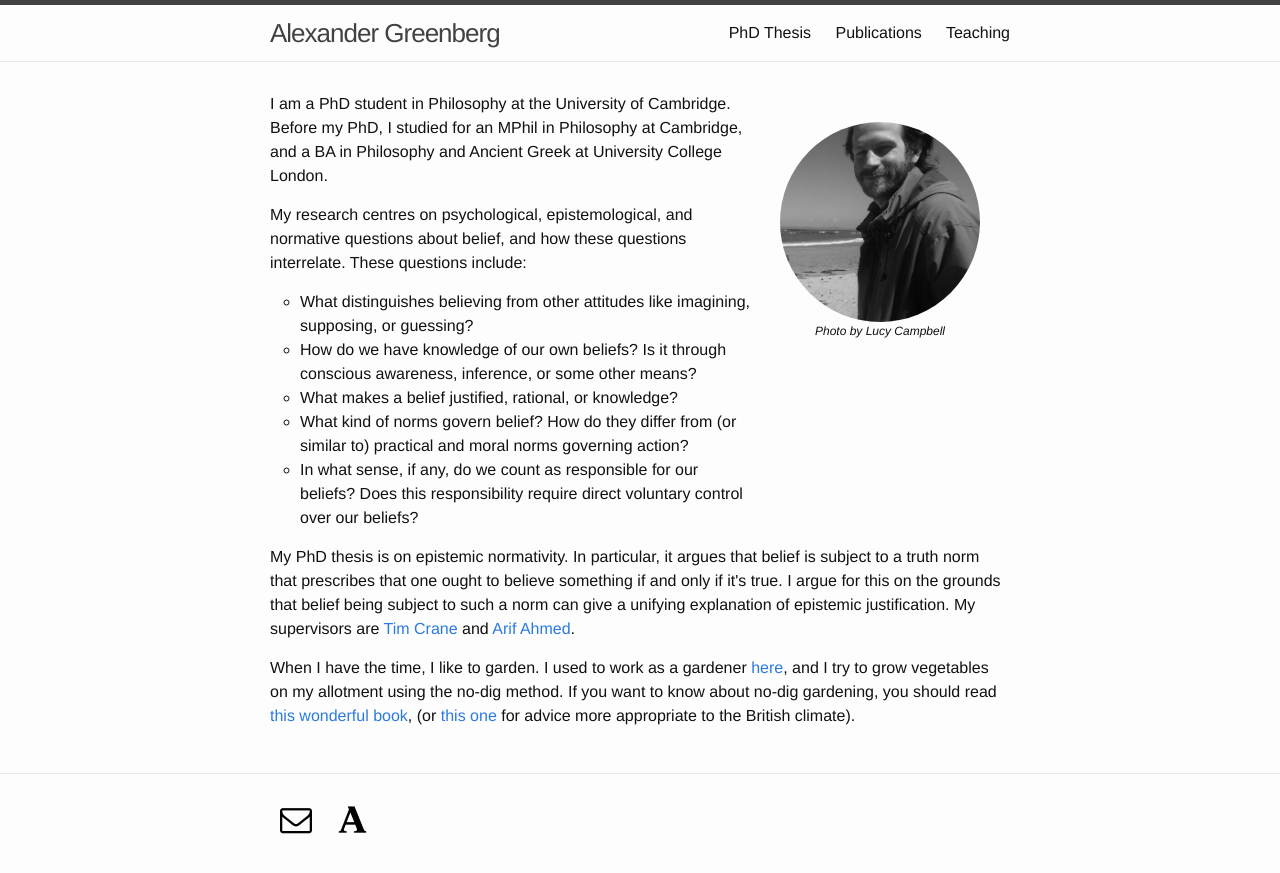
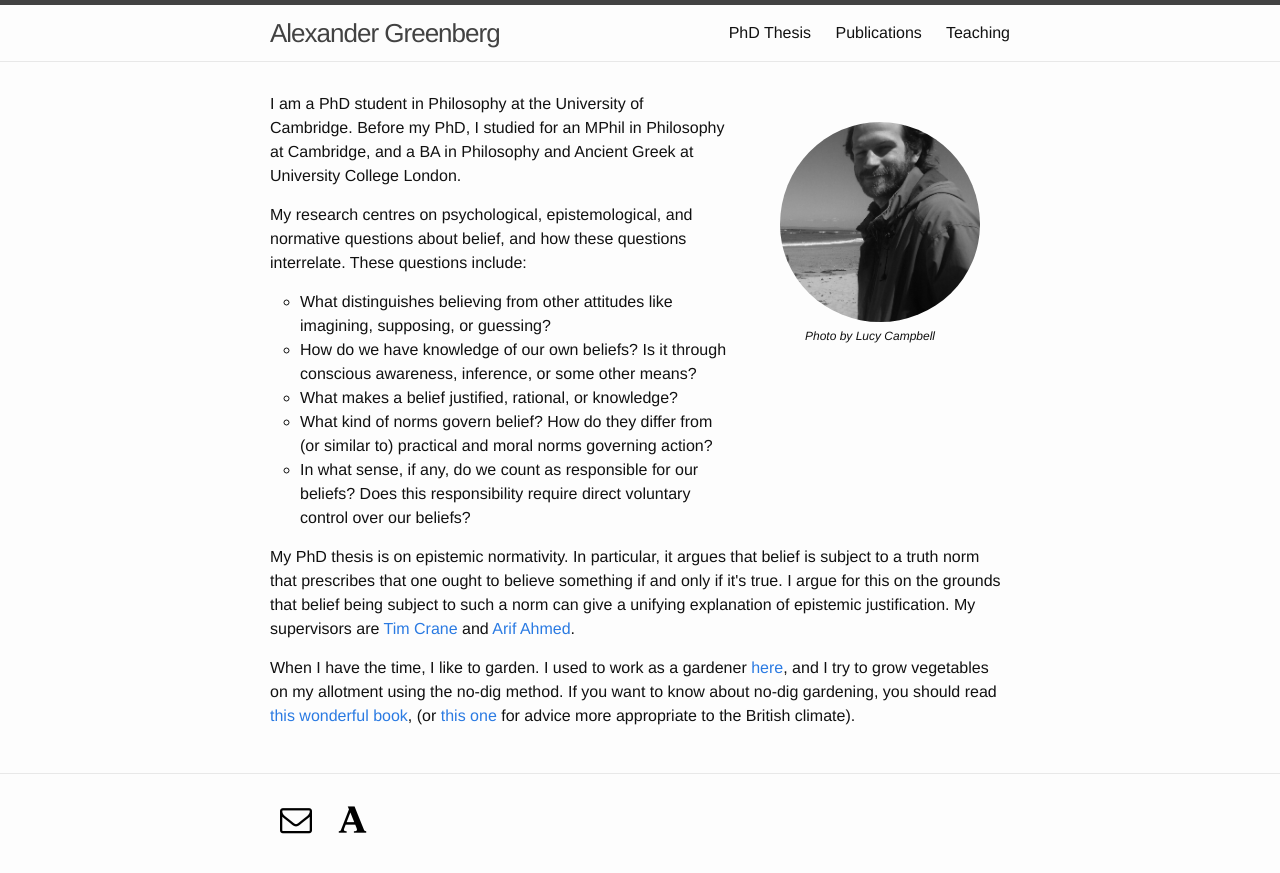
Before and after one commit to alexandergreenberg/alexandergreenberg.github.io, a Jekyll site: the page built from index.html, in a window 1280 px wide. Shown: the top 873 px of the page. Built offline with Jekyll 4.4.1, drawn with Linux system fonts in a browser that asks for light colours; some web fonts are replaced.

Commit message:
photo credit right place
Changed padding on profile-picture (but removed it $on-palm) and increased size of picture-frame ($on-palm), to get the photo credit in the right place.

```diff
--- a/_sass/_layout.scss
+++ b/_sass/_layout.scss
@@ -261,10 +261,11 @@
   border-radius: 50%;
   filter: grayscale(1);
   float: right;
+  padding-bottom: 5px;
 }
 .picture-frame {
   height: 350px;
-  width: 200px;
+  width: 220px;
   float: right;
   padding: 30px 30px 30px 30px;
 }
@@ -273,6 +274,7 @@
   #profile-picture {
     float:none;
     display: block;
+    padding-bottom: none;
   }
   .picture-frame {
     float: none;
```
